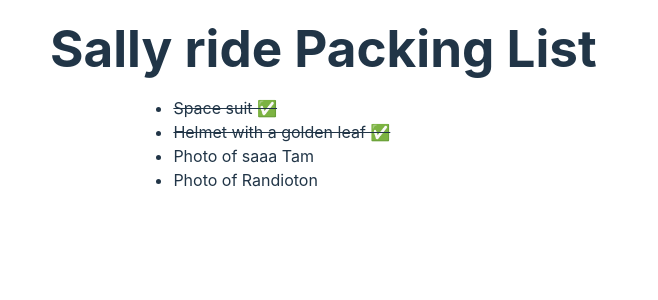
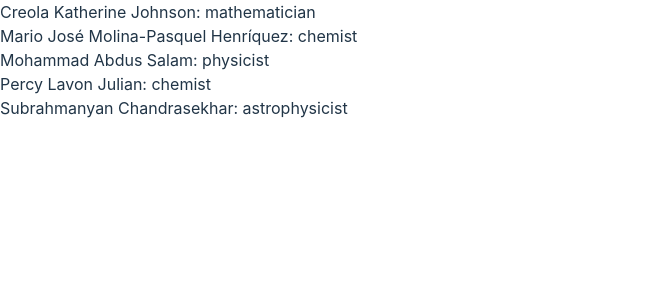
Before and after one commit to nickonyi/React-repo, a React (Vite) app in the folder first-react-app/: page / in a window 1280 px wide. Shown: the top 300 px of the page, without its empty margins (0-658 px from the left). Built offline with nearby package versions, Linux system fonts and the light colour scheme.

Commit message:
react code

```diff
--- a/first-react-app/src/List.jsx
+++ b/first-react-app/src/List.jsx
@@ -0,0 +1,13 @@
+const people = [
+  'Creola Katherine Johnson: mathematician',
+  'Mario José Molina-Pasquel Henríquez: chemist',
+  'Mohammad Abdus Salam: physicist',
+  'Percy Lavon Julian: chemist',
+  'Subrahmanyan Chandrasekhar: astrophysicist',
+];
+
+export default function List() {
+  const listItems = people.map((person) => <li>{person}</li>);
+
+  return <ul>{listItems}</ul>;
+}
--- a/first-react-app/src/main.jsx
+++ b/first-react-app/src/main.jsx
@@ -2,10 +2,11 @@ import { StrictMode } from 'react';
 import { createRoot } from 'react-dom/client';
 import './index.css';
 //import TodoList from './Todo.jsx';
-import App from './App';
+//import App from './App';
+import List from './List';
 
 createRoot(document.getElementById('root')).render(
   <StrictMode>
-    <App />
+    <List />
   </StrictMode>
 );
```
Also changed, not shown: first-react-app/src/data.js (added).
